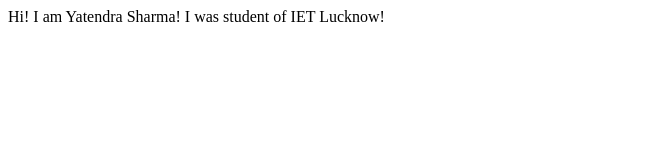
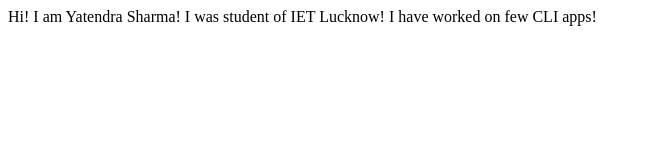
Before and after one commit to sharmayatendra/yatendra-site, a plain HTML site: page index.html in a window 1280 px wide. Shown: the whole page, without its empty margins (0-650 px from the left). Drawn offline with Linux system fonts and the light colour scheme.

Commit message:
update details of project

```diff
--- a/index.html
+++ b/index.html
@@ -8,5 +8,6 @@
 <body>
     Hi! I am Yatendra Sharma!
     I was student of IET Lucknow!
+    I have worked on few CLI apps!
 </body>
 </html>
```
